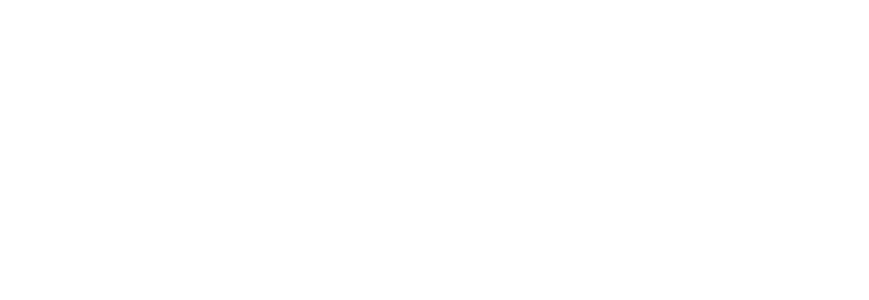
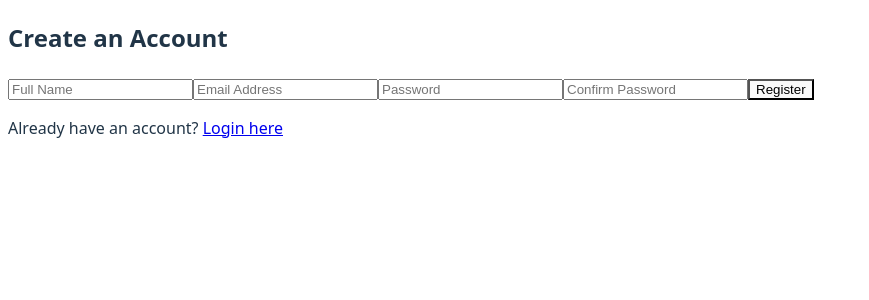
Before and after one commit to Izaiah566/final-project-izaiah-store, a React (Vite) app: page /Registration in a window 1280 px wide. Before the commit this address had no page. Shown: the top 300 px of the page, without its empty margins (0-869 px from the left). Built offline with nearby package versions, Linux system fonts and the light colour scheme.

Commit message:
initial commit

```diff
--- a/src/App.jsx
+++ b/src/App.jsx
@@ -8,6 +8,7 @@ import Home from "./pages/Home"
 import MarketplaceListings from "./pages/MarketplaceListings"
 import UserDashboard from "./pages/UserDashboard"
 import MainLayout from "./layouts/MainLayout"
+import Registration from "./pages/Registration"
 import './index.css'
 
 
@@ -20,11 +21,12 @@ function App() {
           <Route path="/" element={<Home />}/>
           <Route path="/MarketplaceListings" element={<MarketplaceListings />} />
           <Route path="/About" element={<About />} />
-          <Route path="AuthPage" element={<AuthPage />}/>
-          <Route path="CommunityFeed" element={< CommunityFeed />}/>
-          <Route path="Contact" element={<Contact />}/>
-          <Route path="UserDashboard" element={<UserDashboard />}/>
-          <Route path="CreateListing" element={<CreateListing />} />
+          <Route path="/AuthPage" element={<AuthPage />}/>
+          <Route path="/CommunityFeed" element={< CommunityFeed />}/>
+          <Route path="/Contact" element={<Contact />}/>
+          <Route path="/UserDashboard" element={<UserDashboard />}/>
+          <Route path="/CreateListing" element={<CreateListing />} />
+          <Route path="/Registration" element={<Registration />}/>
         </Route>
       </Routes>
     </>
--- a/src/components/Header.jsx
+++ b/src/components/Header.jsx
@@ -16,7 +16,7 @@ const Header = () => {
                     <li><Link to="/CreateListing">Create</Link></li>
                 </ul>
                 <ul className={styles.rightUl}>
-                    <li>Join</li>
+                    <li><Link to="/Registration">Join</Link></li>
                     <li>Sell</li>
                 </ul>
             </nav>
--- a/src/components/Header.module.css
+++ b/src/components/Header.module.css
@@ -17,6 +17,7 @@ ul {
     text-decoration: none;
 }
 
+
 .leftUl {
     gap: 30px;
 }
--- a/src/index.css
+++ b/src/index.css
@@ -13,7 +13,28 @@
   -moz-osx-font-smoothing: grayscale;
 }
 
+.home-div {
+  text-align: center;
+  font-family: 'Courier New', Courier, monospace;
+}
 
+.about-div {
+  text-align: center;
+  padding: 100px;
+}
+
+.about-div h1 {
+  font-family: 'Courier New', Courier, monospace;
+  margin: auto;
+}
+
+.about-div p {
+  font-family: 'Franklin Gothic Medium', 'Arial Narrow', Arial, sans-serif;
+}
+
+.listing-search {
+  margin: 1px auto;
+}
 
 @media (prefers-color-scheme: light) {
   :root {
--- a/src/pages/About.jsx
+++ b/src/pages/About.jsx
@@ -1,7 +1,11 @@
+import Header from "../components/Header";
+
 const About = () => {
   return (
-    <div className="max-w-3xl mx-auto p-6">
-      <h1 className="text-3xl font-bold mb-4">About Our Marketplace</h1>
+    <>
+      <Header />
+      <div className="about-div">
+        <h1 className="about-h1">About Our Marketplace</h1>
         <p className="text-gray-700 mb-4">
           We’re building a community-first marketplace where people can buy, sell,
           and connect with others in their area or niche. Whether you're a local
@@ -12,9 +16,10 @@ const About = () => {
           a platform that’s easy to use, transparent, and community-driven.
         </p>
         <p className="text-gray-700">
-        Built with love by [Your Name], as part of the Build Carolina Academy project.
+          Built with love by Izaiah Harrison, as part of the Build Carolina Academy project.
         </p>
       </div>
+    </>
   );
 };
 
--- a/src/pages/Home.jsx
+++ b/src/pages/Home.jsx
@@ -5,8 +5,10 @@ const Home = () => {
     return (
         <>
             <Header />
-            <h1>Buy and Sell in Your Community</h1>
-            <p>Join our marketplace to connect with  buyers and sellers near you.</p>
+            <div className="home-div">
+                <h1>Buy and Sell in Your Community</h1>
+                <p>Join our marketplace to connect with  buyers and sellers near you.</p>
+            </div>
         </>
     )
 }
--- a/src/pages/MarketplaceListings.jsx
+++ b/src/pages/MarketplaceListings.jsx
@@ -16,20 +16,18 @@ const MarketplaceListings = () => {
   );
 
   return (
-    <div className="p-6 max-w-5xl mx-auto">
-      <h1 className="text-2xl font-bold mb-4">Marketplace</h1>
+    <div>
+      <h1>Marketplace</h1>
 
-      <div className="flex flex-col sm:flex-row gap-4 mb-6">
+      <div className="listing-search">
         <input
           type="text"
           placeholder="Search listings..."
-          className="border px-4 py-2 rounded w-full"
           value={searchTerm}
           onChange={(e) => setSearchTerm(e.target.value)}
         />
 
         <select
-          className="border px-4 py-2 rounded"
           value={category}
           onChange={(e) => setCategory(e.target.value)}
         >
@@ -40,14 +38,14 @@ const MarketplaceListings = () => {
         </select>
       </div>
 
-      <div className="grid grid-cols-1 md:grid-cols-2 lg:grid-cols-3 gap-6">
+      <div className="listing-products">
         {filteredListings.map((item) => (
           <div key={item.id} className="border p-4 rounded shadow hover:shadow-lg transition">
-            <h2 className="text-xl font-semibold">{item.title}</h2>
-            <p className="text-gray-600">{item.description}</p>
-            <p className="text-blue-500 font-bold mt-2">{item.price}</p>
-            <p className="text-sm text-gray-500">Category: {item.category}</p>
-            <button className="mt-4 px-4 py-2 bg-blue-600 text-white rounded hover:bg-blue-700">
+            <h2>{item.title}</h2>
+            <p>{item.description}</p>
+            <p>{item.price}</p>
+            <p>Category: {item.category}</p>
+            <button>
               View Details
             </button>
           </div>
--- /dev/null
+++ b/src/pages/Registration.jsx
@@ -0,0 +1,99 @@
+import { useState } from "react";
+
+const Registration = () => {
+  const [formData, setFormData] = useState({
+    name: "",
+    email: "",
+    password: "",
+    confirmPassword: "",
+  });
+
+  const [error, setError] = useState("");
+
+  const handleChange = (e) => {
+    setFormData({ ...formData, [e.target.name]: e.target.value });
+  };
+
+  const handleSubmit = (e) => {
+    e.preventDefault();
+
+    if (formData.password !== formData.confirmPassword) {
+      setError("Passwords do not match.");
+      return;
+    }
+
+    // Replace with actual registration logic (API call)
+    console.log("Registering user:", formData);
+    setError("");
+  };
+
+  return (
+    <div>
+      <h2>Create an Account</h2>
+
+      {error && (
+        <div>
+          {error}
+        </div>
+      )}
+
+      <form onSubmit={handleSubmit}>
+        <input
+          type="text"
+          name="name"
+          placeholder="Full Name"
+          value={formData.name}
+          onChange={handleChange}
+          className="input"
+          required
+        />
+
+        <input
+          type="email"
+          name="email"
+          placeholder="Email Address"
+          value={formData.email}
+          onChange={handleChange}
+          className="input"
+          required
+        />
+
+        <input
+          type="password"
+          name="password"
+          placeholder="Password"
+          value={formData.password}
+          onChange={handleChange}
+          className="input"
+          required
+        />
+
+        <input
+          type="password"
+          name="confirmPassword"
+          placeholder="Confirm Password"
+          value={formData.confirmPassword}
+          onChange={handleChange}
+          className="input"
+          required
+        />
+
+        <button
+          type="submit"
+
+        >
+          Register
+        </button>
+      </form>
+
+      <p>
+        Already have an account?{" "}
+        <a href="/AuthPage">
+          Login here
+        </a>
+      </p>
+    </div>
+  );
+};
+
+export default Registration;
```
Lines whose indentation alone changed are shown as unchanged.
